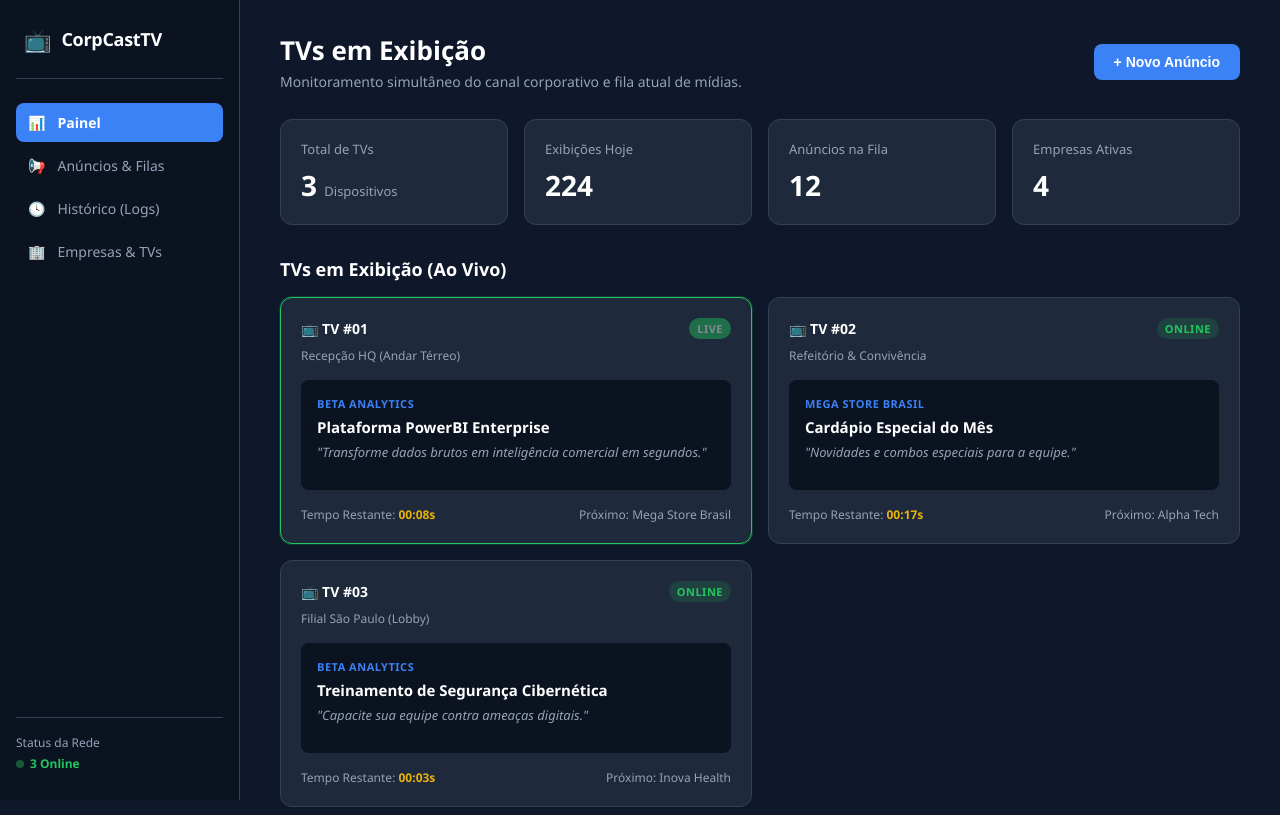
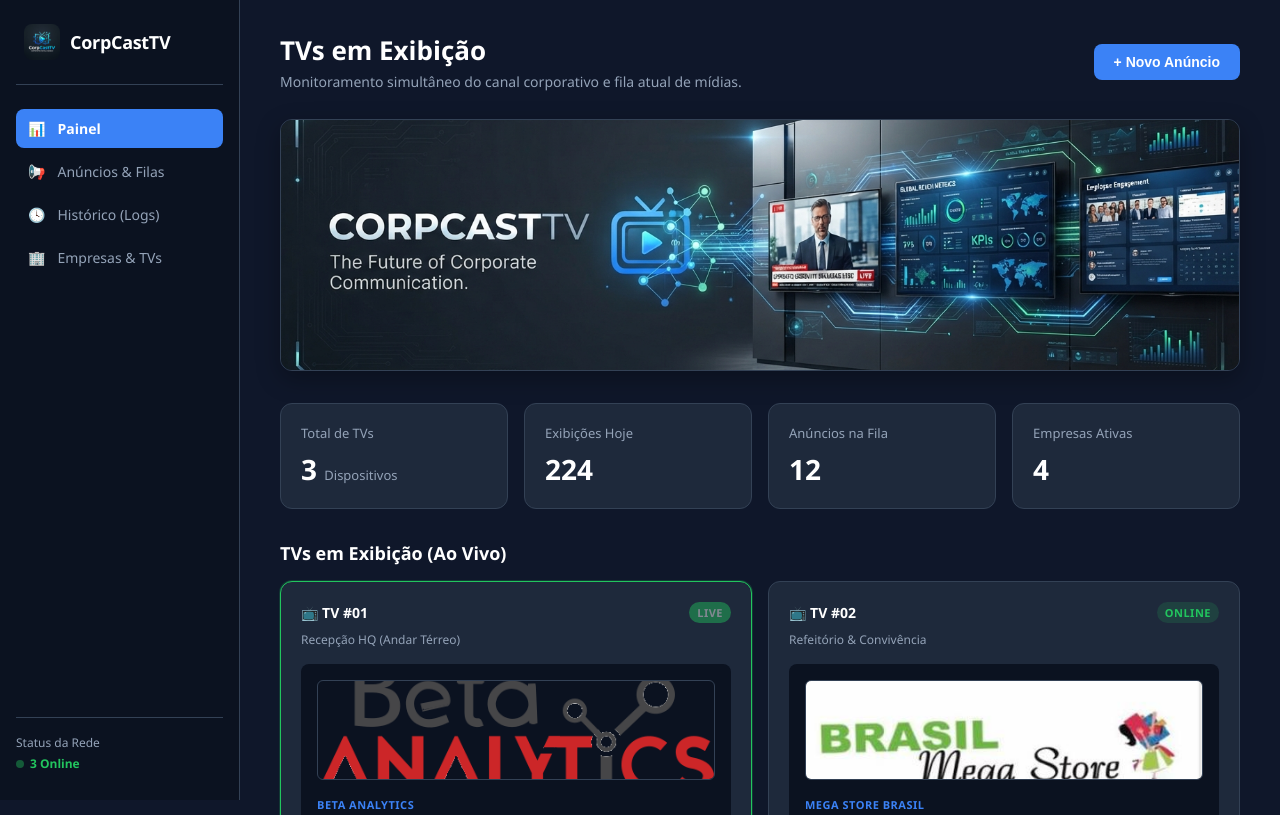
Before and after one commit to Alice-Amarante/corpcast-tv, a plain HTML site: page index.html in a window 1280 px wide. Shown: the top 815 px of the page. Drawn offline with Linux system fonts and the light colour scheme.

Commit message:
feat: adiciona imagens (logo, banner, thumbs) e ajusta layout

```diff
--- a/css/style.css
+++ b/css/style.css
@@ -51,7 +51,12 @@
     margin-bottom: 24px;
 }
 
-.logo-icon { font-size: 22px; }
+.logo-img {
+    width: 36px;
+    height: 36px;
+    object-fit: cover;
+    border-radius: 8px;
+}
 
 .logo-text {
     font-size: 18px;
@@ -146,6 +151,23 @@
 .subtitle {
     color: var(--text-muted);
     font-size: 14px;
+}
+
+/* ============ BANNER ============ */
+.banner {
+    margin-bottom: 32px;
+    border-radius: 12px;
+    overflow: hidden;
+    border: 1px solid var(--border);
+    box-shadow: 0 8px 24px rgba(0, 0, 0, 0.3);
+}
+
+.banner img {
+    width: 100%;
+    height: 250px;
+    object-fit: cover;
+    object-position: center;
+    display: block;
 }
 
 /* BOTÕES */
@@ -291,7 +313,15 @@
     border-radius: 8px;
     padding: 16px;
     margin-bottom: 16px;
-    min-height: 110px;
+}
+
+.tv-thumb {
+    width: 100%;
+    height: 100px;
+    object-fit: cover;
+    border-radius: 6px;
+    margin-bottom: 12px;
+    border: 1px solid var(--border);
 }
 
 .tv-company {
@@ -396,6 +426,16 @@
 }
 
 .empresa-card:hover { border-color: var(--primary); }
+
+.empresa-logo {
+    width: 100%;
+    height: 80px;
+    object-fit: contain;
+    background: #fff;
+    border-radius: 8px;
+    padding: 8px;
+    margin-bottom: 12px;
+}
 
 .empresa-nome {
     font-size: 16px;
--- a/index.html
+++ b/index.html
@@ -11,7 +11,7 @@
     <!-- ============ SIDEBAR ============ -->
     <aside class="sidebar">
         <div class="logo">
-            <span class="logo-icon">📺</span>
+            <img src="assets/logo-corpcast.jpg" alt="CorpCastTV" class="logo-img">
             <span class="logo-text">CorpCastTV</span>
         </div>
 
@@ -48,6 +48,11 @@
             <button class="btn-primary" id="btnNovoAnuncio">+ Novo Anúncio</button>
         </header>
 
+        <!-- BANNER -->
+        <div class="banner">
+            <img src="assets/banner-corpcast.jpg" alt="CorpCastTV — The Future of Corporate Communication">
+        </div>
+
         <!-- INDICADORES -->
         <section class="stats">
             <div class="stat-card">
@@ -82,6 +87,7 @@
                     </div>
                     <p class="tv-location">Recepção HQ (Andar Térreo)</p>
                     <div class="tv-content">
+                        <img src="assets/thumb-beta-analytics.png" alt="Beta Analytics" class="tv-thumb">
                         <p class="tv-company">Beta Analytics</p>
                         <p class="tv-ad-title">Plataforma PowerBI Enterprise</p>
                         <p class="tv-ad-desc">"Transforme dados brutos em inteligência comercial em segundos."</p>
@@ -100,6 +106,7 @@
                     </div>
                     <p class="tv-location">Refeitório & Convivência</p>
                     <div class="tv-content">
+                        <img src="assets/thumb-mega-store.jpg" alt="Mega Store Brasil" class="tv-thumb">
                         <p class="tv-company">Mega Store Brasil</p>
                         <p class="tv-ad-title">Cardápio Especial do Mês</p>
                         <p class="tv-ad-desc">"Novidades e combos especiais para a equipe."</p>
@@ -118,6 +125,7 @@
                     </div>
                     <p class="tv-location">Filial São Paulo (Lobby)</p>
                     <div class="tv-content">
+                        <img src="assets/thumb-inova-health.png" alt="Inova Health" class="tv-thumb">
                         <p class="tv-company">Beta Analytics</p>
                         <p class="tv-ad-title">Treinamento de Segurança Cibernética</p>
                         <p class="tv-ad-desc">"Capacite sua equipe contra ameaças digitais."</p>
@@ -187,24 +195,28 @@
             <div class="empresa-grid">
 
                 <div class="empresa-card">
+                    <img src="assets/thumb-alpha-tech.jpg" alt="Alpha Tech" class="empresa-logo">
                     <p class="empresa-nome">Alpha Tech</p>
                     <p class="empresa-cnpj">CNPJ: 12.345.678/0001-90</p>
                     <p class="empresa-plano vip">Plano: VIP Continuous</p>
                 </div>
 
                 <div class="empresa-card">
+                    <img src="assets/thumb-beta-analytics.png" alt="Beta Analytics" class="empresa-logo">
                     <p class="empresa-nome">Beta Analytics</p>
                     <p class="empresa-cnpj">CNPJ: 98.765.432/0001-10</p>
                     <p class="empresa-plano premium">Plano: Premium</p>
                 </div>
 
                 <div class="empresa-card">
+                    <img src="assets/thumb-mega-store.jpg" alt="Mega Store Brasil" class="empresa-logo">
                     <p class="empresa-nome">Mega Store Brasil</p>
                     <p class="empresa-cnpj">CNPJ: 45.112.334/0001-55</p>
                     <p class="empresa-plano standard">Plano: Standard</p>
                 </div>
 
                 <div class="empresa-card">
+                    <img src="assets/thumb-inova-health.png" alt="Inova Health" class="empresa-logo">
                     <p class="empresa-nome">Inova Health</p>
                     <p class="empresa-cnpj">CNPJ: 33.998.112/0001-88</p>
                     <p class="empresa-plano premium">Plano: Premium</p>
```
Also changed, not shown: assets/banner-corpcast.jpg (added), assets/logo-corpcast.jpg (added), assets/thumb-alpha-tech.jpg (added), assets/thumb-beta-analytics.png (added), assets/thumb-inova-health.png (added), assets/thumb-mega-store.jpg (added).
